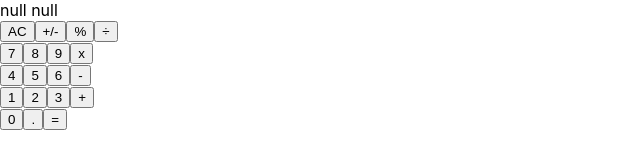
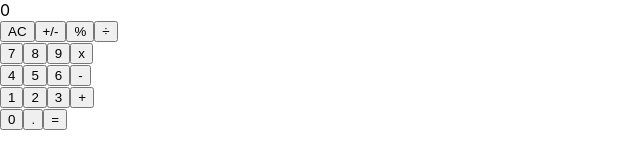
Before and after one commit to bini-i/react-calculator, a React (Create React App) app: page / in a window 1280 px wide. Shown: the top 160 px of the page, without its empty margins (0-640 px from the left). Built offline with nearby package versions, Linux system fonts and the light colour scheme.

Commit message:
Update calculate.js
- +/- sets multipliestotal and next
- = sets next to total

```diff
--- a/src/components/App.js
+++ b/src/components/App.js
@@ -36,10 +36,10 @@ class App extends Component {
   }
 
   render() {
-    const { next, total } = this.state;
+    const { next } = this.state;
     return (
       <>
-        <Display next={String(next)} total={String(total)} />
+        <Display next={next || 0} />
         <ButtonPanel clickHandler={this.handleClick} />
       </>
     );
--- a/src/components/Display.js
+++ b/src/components/Display.js
@@ -1,18 +1,16 @@
 import React from "react";
 import PropTypes from "prop-types";
 
-function Display({ next, total }) {
-  return <span>{`${next}     ${total}`}</span>;
+function Display({ next }) {
+  return <span>{String(next)}</span>;
 }
 
 export default Display;
 
 Display.propTypes = {
-  next: PropTypes.string,
-  total: PropTypes.string
+  next: PropTypes.number
 };
 
 Display.defaultProps = {
-  total: "0",
-  next: ""
+  next: 0
 };
--- a/src/logic/calculate.js
+++ b/src/logic/calculate.js
@@ -5,8 +5,10 @@ function calculate(calculator, btnName) {
   if (btnName === "AC") {
     total = null;
     next = null;
+    operation = null;
   } else if (btnName === "+/-") {
-    total = operate(total, next, "-");
+    total = operate(total || 0, -1, "x");
+    next = operate(next || 0, -1, "x");
   } else if (
     btnName === "+" ||
     btnName === "-" ||
@@ -16,33 +18,20 @@ function calculate(calculator, btnName) {
   ) {
     operation = btnName;
   } else if (btnName === "=") {
-    total = operate(total, next, "+");
-  } else if (!operation) {
+    total = operate(total, next, operation);
+    operation = null;
+    next = total;
+  } else {
+    if (operation && next) {
+      if (!total) {
+        total = next;
+        next = null;
+      }
+    }
     next = next * 10 + parseInt(btnName, 10);
-  } else {
-    total = operate(next, parseInt(btnName, 10), operation);
   }
 
   return { total, next, operation };
 }
 
 export default calculate;
-
-// 5 + 2
-
-// total = null
-// next = null
-// operation = null
-
-// 5
-// total = null
-// next = 5
-// operation = null
-
-// +
-// total = null
-// next = 5
-// operation = +
-
-// 2
-// total = null
--- a/src/logic/operate.js
+++ b/src/logic/operate.js
@@ -5,22 +5,26 @@ function operate(numberOne, numberTwo, operation) {
   const num2 = Big(numberTwo);
   let result = 0;
   if (operation === "+") {
+    console.log(`num1 = ${num1} num2 = ${num2}`);
     result = num1.plus(num2);
+    console.log(result);
   }
   if (operation === "-") {
     result = num1.minus(num2);
   }
   if (operation === "x") {
     result = num1.times(num2);
+    window.result = result;
   }
   if (operation === "÷") {
+    if (numberTwo === 0) return "Error: Division by zero";
     result = num1.div(num2);
   }
   if (operation === "%") {
     result = num1.mod(num2);
   }
 
-  return result;
+  return result.toNumber();
 }
 
 export default operate;
```
